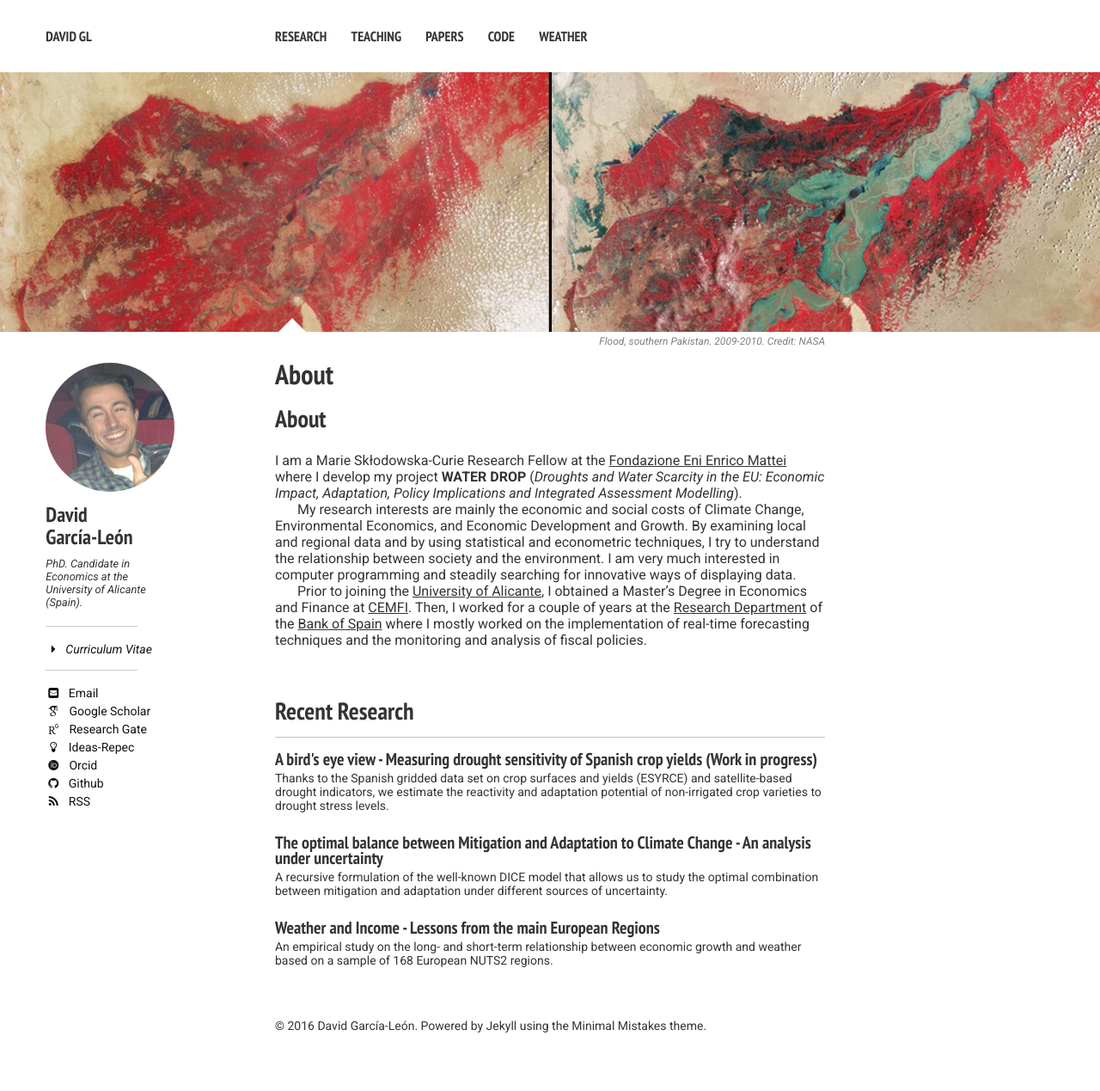
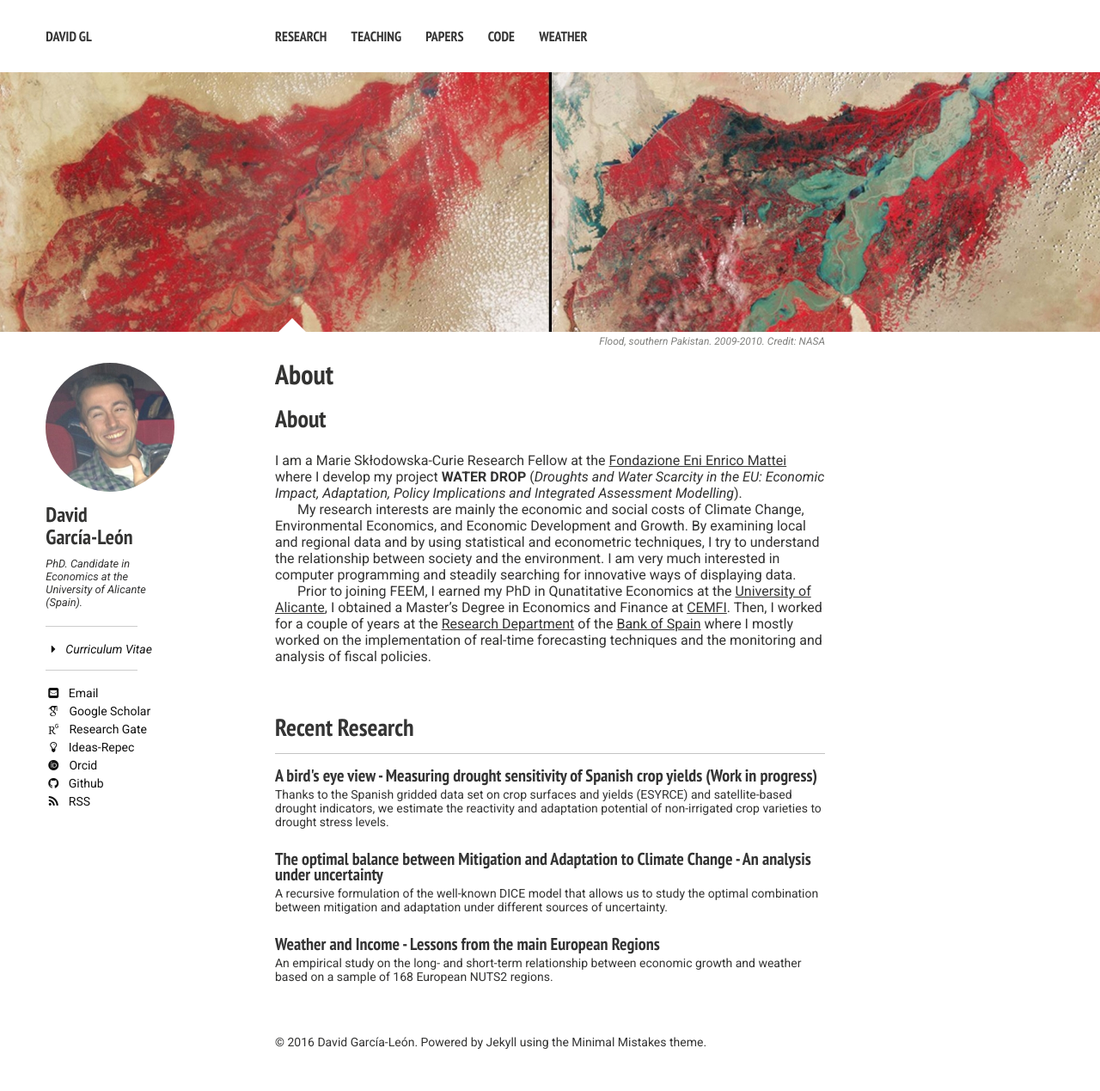
Before and after one commit to David-G-L/minimal_mistakes_site, a Jekyll site: the page built from index.md, in a window 1280 px wide. Shown: the whole page at 86% size. Built offline with Jekyll 4.4.1, drawn with Linux system fonts in a browser that asks for light colours; nearby versions of some CDN libraries; some web fonts are replaced; our own code applies the rules of GitHub Pages for plain Markdown files.

Commit message:
Update intro 20161222

```diff
--- a/index.md
+++ b/index.md
@@ -13,8 +13,4 @@ I am a Marie Sk&#322;odowska-Curie Research Fellow at the [Fondazione Eni Enrico
 
 My research interests are mainly the economic and social costs of Climate Change, Environmental Economics, and Economic Development and Growth. By examining local and regional data and by using statistical and econometric techniques, I try to understand the relationship between society and the environment. I am very much interested in computer  programming and steadily searching for innovative ways of displaying data.
 
-Prior to joining the [University of Alicante](http://www.ua.es/){:target="_blank"}, I obtained a Master's Degree in Economics
-and Finance at [CEMFI](http://www.cemfi.es/){:target="_blank"}. Then, I worked for a couple of years at the
-[Research Department](http://www.bde.es/investigador/en/){:target="_blank"} of the
-[Bank of Spain](http://www.bde.es/){:target="_blank"}  where I mostly worked on the implementation of real-time forecasting
-techniques and the monitoring and analysis of fiscal policies.
+Prior to joining FEEM, I earned my PhD in Qunatitative Economics at the [University of Alicante](http://www.ua.es/){:target="_blank"}, I obtained a Master's Degree in Economics and Finance at [CEMFI](http://www.cemfi.es/){:target="_blank"}. Then, I worked for a couple of years at the [Research Department](http://www.bde.es/investigador/en/){:target="_blank"} of the  [Bank of Spain](http://www.bde.es/){:target="_blank"}  where I mostly worked on the implementation of real-time forecasting techniques and the monitoring and analysis of fiscal policies.
```
